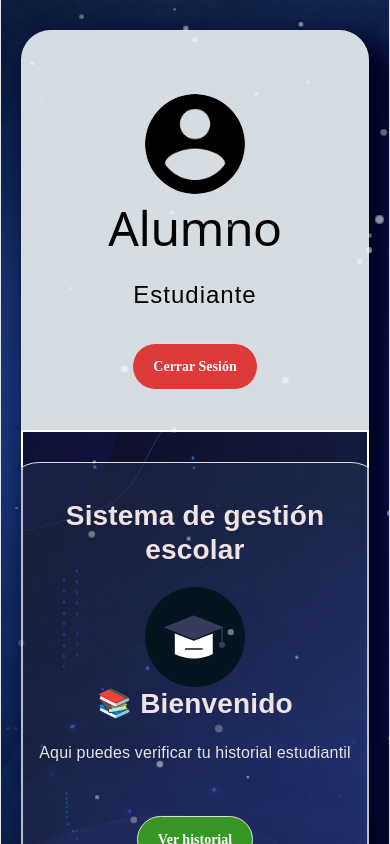
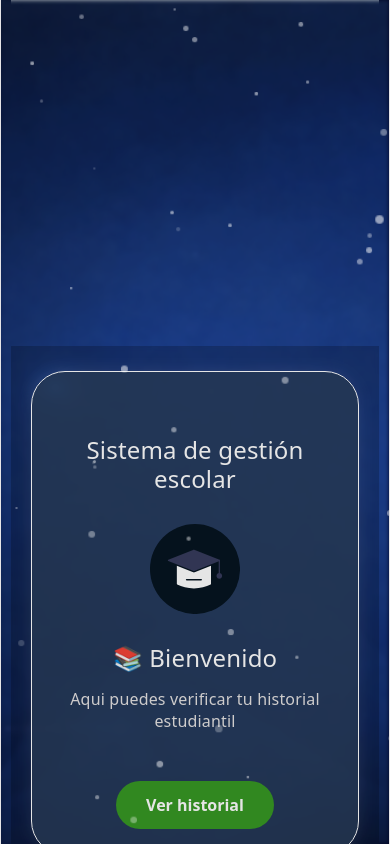
Before and after one commit to josafatdev/proyectofinal, a React (Vite) app in the folder projecto1.0/: page /menu-alumno in a window 390 px wide. Built offline with nearby package versions, Linux system fonts and the light colour scheme.

Commit message:
Add files via upload

```diff
--- a/projecto1.0/src/menu/MenuProfesor.css
+++ b/projecto1.0/src/menu/MenuProfesor.css
@@ -1,235 +1,254 @@
-
-
-
 .menu-profesor-container {
-  min-height: 85vh;
-
-  background-repeat: no-repeat;
-  background-size: cover;
-  font-family: 'Ubuntu', sans-serif;
-  padding: 20px;
+  position: fixed;
+  top: 0;
+  left: 0;
+  right: 0;
+  bottom: 0;
+  width: 100%;
+  height: 100%;
   display: flex;
   align-items: center;
   justify-content: center;
+  overflow: hidden;
+}
 
+.menu-profesor-container::before {
+  content: "";
+  position: absolute;
+  top: 0;
+  left: 0;
+  right: 0;
+  bottom: 0;
+  background-image: url(../assets/blue.png);
+  background-size: cover;
+  background-position: center;
+  filter: blur(2px);
+  z-index: 0;
+}
 
+.menu-profesor-container::after {
+  content: "";
+  position: absolute;
+  top: 0;
+  left: 0;
+  right: 0;
+  bottom: 0;
+  background: rgba(0, 0, 0, 0.1);
+  z-index: 1;
+}
+
+.menu-profesor-wrapper {
+  position: relative;
+  z-index: 3;
+  width: 100%;
+  display: flex;
+  justify-content: center;
+  padding: 20px;
 }
 
 .contenido-menu {
-  background: rgba(134, 142, 157, 0.598);
+  display: flex;
+  flex-direction: row;
   border-radius: 30px;
-  box-shadow: 0 20px 40px rgba(0, 0, 0, 0.1);
-  width: 100%;
-  max-width: 1200px;
-  min-height: 345px;
-  display: flex;
   overflow: hidden;
   box-shadow: 18px 18px 27px 12px rgb(1, 4, 36);
+  width: 90%;
+  max-width: 1100px;
+  animation: fadeInUp 0.8s ease-out;
 }
 
-
+@keyframes fadeInUp {
+  from {
+    opacity: 0;
+    transform: translateY(30px);
+  }
+  to {
+    opacity: 1;
+    transform: translateY(0);
+  }
+}
 
 .seccion-izquierda {
   flex: 1;
-  padding: 60px 40px;
+  padding: 40px 30px;
   background: rgb(213, 221, 226);
   text-align: center;
+  display: flex;
+  flex-direction: column;
+  justify-content: center;
+  min-height: 450px;
 }
 
-
-.profesor-nombre h3 {
-  font-size: 24px;
-  font-weight: 400;
-  color: #000000;
-  margin: 0;
-  letter-spacing: 1px;
+.seccion-izquierda img {
+  width: 100px;
+  height: 100px;
+  border-radius: 50%;
+  margin: 0 auto 15px auto;
+  transition: transform 0.3s ease;
 }
 
-.profesor-nombre h2 {
-  font-size: 48px;
-  font-weight: 300;
-  color: #030303;
-  margin: 5px 0 0 0;
-  letter-spacing: -0.5px;
+.seccion-izquierda img:hover {
+  transform: scale(1.05);
 }
 
-.profesor-nombre h1 {
-  font-size: 64px;
-  font-weight: 700;
-  color: #000;
-  margin: 10px 0 40px 0;
-  letter-spacing: -1px;
+.seccion-izquierda h2 {
+  font-size: 28px;
+  margin: 10px 0 5px 0;
 }
 
-
-.sistema-info h3 {
-  font-size: 28px;
-  font-weight: 600;
-  color: #040404;
-  margin: 0 0 15px 0;
+.seccion-izquierda h3 {
+  font-size: 20px;
+  margin-bottom: 25px;
+  font-weight: normal;
 }
 
-.sistema-info p {
-  font-size: 18px;
-  color: #131313;
-  line-height: 1.5;
-  max-width: 550px;
-  margin-bottom: 40px;
+.seccion-izquierda p {
+  font-size: 16px;
+  margin-bottom: 30px;
+  line-height: 1.4;
+  max-width: 300px;
+  margin-left: auto;
+  margin-right: auto;
 }
 
-
-
-
 .boton-cerrar {
-  margin-top: 20px;
-  padding: 17px 24px;
+  padding: 12px 30px;
   background: rgb(221, 58, 58);
-  border: 1px solid #e0e0e0;
+  border: none;
   border-radius: 30px;
-  color: #fbfbfb;
-  font-size: 14px;
-  font-family: 'Ubuntu';
+  color: white;
+  font-size: 16px;
   cursor: pointer;
+  width: fit-content;
+  margin: 0 auto;
   transition: all 0.3s ease;
-  width: auto;
-  display: inline-block;
 }
 
 .boton-cerrar:hover {
-  background: #f5f5f5;
-  border-color: #ed3b3b;
-  color: #e83535;
+  background: #c0392b;
+  transform: translateY(-3px);
+  box-shadow: 0 5px 15px rgba(0, 0, 0, 0.3);
 }
-
 
 .seccion-derecha {
   flex: 1;
-  background-image: url('../assets/blue2.png');;
-  border: 2px solid white;
+  background: rgba(0, 0, 0, 0.2);
+  backdrop-filter: blur(2px);
   display: flex;
   align-items: center;
   justify-content: center;
-  padding: 40px;
+  padding: 40px 30px;
+  min-height: 450px;
 }
 
-.contenido-derecha {
+#fondoicon {
+  background-color: rgba(43, 63, 92, 0.8);
+  padding: 35px 30px;
+  border-radius: 34px;
   text-align: center;
+  width: 100%;
+  max-width: 380px;
+  border: 0.5px solid white;
+  margin: 0 auto;
+  transition: all 0.3s ease;
+  box-shadow: 0 0 15px rgba(255, 255, 255, 0.1);
+}
+
+#fondoicon:hover {
+  box-shadow: 0 0 25px rgba(255, 255, 255, 0.3);
+  transform: scale(1.01);
 }
 
 .contenido-derecha h3 {
-  font-size: 28px;
-  color: #f1e3e3;
-  margin-bottom: 20px;
-  font-weight: 600;
+  font-size: 24px;
+  color: white;
+  margin: 15px 0;
+  transition: text-shadow 0.3s ease;
+}
+
+.contenido-derecha h3:hover {
+  text-shadow: 0 0 10px rgba(255, 255, 255, 0.5);
+}
+
+.contenido-derecha img {
+  width: 90px;
+  height: 90px;
+  margin: 15px 0;
+  transition: transform 0.3s ease;
+}
+
+.contenido-derecha img:hover {
+  transform: scale(1.1);
 }
 
 .contenido-derecha p {
   font-size: 16px;
   color: #e5e3e3;
-  line-height: 1.6;
+  margin: 15px 0;
+  line-height: 1.4;
 }
 
-
-
 #verde {
-  margin-top: 20px;
-  padding: 16px 24px;
+  padding: 12px 30px;
   background: rgb(55, 151, 36);
-  border: 1px solid #e0e0e0;
+  border: none;
   border-radius: 30px;
-  color: #fbfbfb;
-  font-size: 14px;
-  font-family: 'Ubuntu';
+  color: white;
+  font-size: 16px;
   cursor: pointer;
+  margin-top: 10px;
   transition: all 0.3s ease;
-  width: auto;
-  display: inline-block;
 }
 
-#fondoicon{
-background-color: #2b3f5c55;
-padding: 17px;
-border-radius: 34px;
-border: 0.2px solid #e0e0e0;
-width: 427px;
-
-
+#verde:hover {
+  background: #2e7d32;
+  transform: translateY(-3px);
+  box-shadow: 0 5px 15px rgba(0, 0, 0, 0.3);
 }
 
-
-#verde:hover {
-  background: #f5f5f5;
-  border-color: #38ab12;
-  color: #2c9811;
+.particulas-encima {
+  position: fixed;
+  top: 0;
+  left: 0;
+  width: 100%;
+  height: 100%;
+  overflow: hidden;
+  pointer-events: none;
+  z-index: 2;
 }
 
-
-@media (max-width: 768px) {
-  .menu-profesor-container {
-    padding: 20px;
+.particula {
+  position: absolute;
+  background: rgba(255, 255, 255, 0.6);
+  border-radius: 50%;
+  animation: flotar 8s ease-in-out infinite;
 }
 
+@keyframes flotar {
+  0% { transform: translate(0, 0) scale(1); opacity: 0.3; }
+  25% { transform: translate(10px, -15px) scale(1.2); opacity: 0.7; }
+  50% { transform: translate(-5px, -25px) scale(1); opacity: 0.5; }
+  75% { transform: translate(8px, -10px) scale(1.1); opacity: 0.6; }
+  100% { transform: translate(0, 0) scale(1); opacity: 0.3; }
+}
+
+@media (max-width: 700px) {
   .contenido-menu {
     flex-direction: column;
+    width: 95%;
   }
 
-  .seccion-izquierda {
-    padding: 30px 30px;
-  }
-
-
-
-
-
-  .sistema-info p {
-    font-size: 16px;
-    padding: 0 15px;
-  }
-
-
-}
-.menu-profesor-container {
-  padding: 20px;  /* ← antes 40px */
-  min-height: auto;  /* ← en lugar de min-height: 85vh */
-}
-
-.contenido-menu {
-  margin: 10px auto;  /* ← agregado para centrar */
-  max-width: 1000px;  /* ← opcional, un poco más angosto */
-}
-
-.seccion-izquierda {
-  padding: 40px 30px;  /* ← antes 60px 40px */
-}
-
-.seccion-derecha {
-  padding: 30px;  /* ← antes 40px */
+  .seccion-izquierda, .seccion-derecha {
+    padding: 25px 20px;
+    min-height: auto;
   }
 
   #fondoicon {
-  padding: 12px;  /* ← antes 17px */
-  width: 380px;   /* ← antes 427px */
+    max-width: 100%;
+    padding: 25px;
   }
 
-.profesor-nombre img {
-  height: 100px;  /* ← antes 113px */
+  .seccion-izquierda p {
+    max-width: 100%;
   }
-
-.contenido-derecha img {
-  height: 100px;  /* ← antes 113px */
 }
-
-.sistema-info p {
-  font-size: 16px;  /* ← antes 18px */
-  margin-bottom: 20px;  /* ← antes 40px */
-}
-
-.boton-cerrar {
-  margin-top: 10px;  /* ← antes 20px */
-  padding: 12px 20px;  /* ← antes 17px 24px */
-}
-
-#verde {
-  margin-top: 10px;  /* ← antes 20px */
-  padding: 12px 20px;  /* ← antes 16px 24px */
-}
--- a/projecto1.0/src/menu/MenuProfesor.jsx
+++ b/projecto1.0/src/menu/MenuProfesor.jsx
@@ -46,36 +46,19 @@ const MenuProfesor = () => {
   }
 
   return (
-    <div
-      className="position-relative vh-100 overflow-hidden"
-      style={{
-        backgroundColor: 'rgb(218, 212, 248)',
-        position: 'relative',
-        backgroundImage: `url(${blueImage})`,
-        backgroundSize: 'cover',
-        backgroundPosition: 'center',
-        backgroundRepeat: 'no-repeat'
-      }}
-    >
-      {/* Contenido principal */}
-      <div className="menu-profesor-container" style={{ position: 'relative', zIndex: 1 }}>
+    <div className="menu-profesor-container">
+      <div className="menu-profesor-wrapper">
         <div className="contenido-menu">
 
           <div className="seccion-izquierda">
             <div className="profesor-nombre">
-              <br />
               <img
                 src="/src/assets/round-account-button-with-user-inside_icon-icons.com_72596.png"
                 alt="Icono profesor"
-                height="113"
-                style={{ borderRadius: '50%' }}
               />
               <h2>Profesor</h2>
-              <br />
               <h3>{profesor?.nombre || 'Cargando...'}</h3>
             </div>
-
-            <br />
 
             <div className="sistema-info">
               <p>
@@ -91,16 +74,15 @@ const MenuProfesor = () => {
           <div className="seccion-derecha">
             <div className="contenido-derecha">
               <div id="fondoicon">
-                <br />
                 <div className="sistema-info">
                   <h3>Sistema de gestión escolar</h3>
                 </div>
 
-                <img src={icono} alt="Icono" height="113" />
+                <img src={icono} alt="Icono" />
 
-                <h3>📚 Bienvenido</h3>
+                <h3>📚 Bienvenido✏️</h3>
                 <p>Selecciona un estudiante<br />para ver su comportamiento</p>
-                <br />
+
                 <button id="verde" onClick={handleBuscarEstudiante}>
                   <b>Buscar estudiante</b>
                 </button>
@@ -109,7 +91,6 @@ const MenuProfesor = () => {
           </div>
         </div>
       </div>
-
 
       <div className="particulas-encima">
         {particulas.map((p, i) => (
@@ -128,53 +109,6 @@ const MenuProfesor = () => {
           />
         ))}
       </div>
-
-      <style>
-        {`
-          .particulas-encima {
-            position: absolute;
-            top: 0;
-            left: 0;
-            width: 100%;
-            height: 100%;
-            overflow: hidden;
-            z-index: 3;
-            pointer-events: none;
-          }
-
-          .particula {
-            position: absolute;
-            background: rgba(255, 255, 255, 0.7);
-            border-radius: 50%;
-            pointer-events: none;
-            animation: flotar 8s ease-in-out infinite;
-            will-change: transform, opacity;
-          }
-
-          @keyframes flotar {
-            0% {
-              transform: translate(0, 0) scale(1);
-              opacity: 0.2;
-            }
-            25% {
-              transform: translate(10px, -15px) scale(1.2);
-              opacity: 0.8;
-            }
-            50% {
-              transform: translate(-5px, -25px) scale(1);
-              opacity: 0.6;
-            }
-            75% {
-              transform: translate(8px, -10px) scale(1.1);
-              opacity: 0.7;
-            }
-            100% {
-              transform: translate(0, 0) scale(1);
-              opacity: 0.2;
-            }
-          }
-        `}
-      </style>
     </div>
   );
 };
```
Lines whose indentation alone changed are shown as unchanged.
